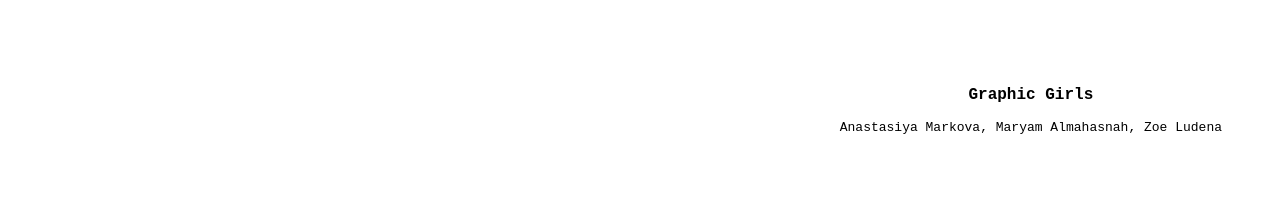
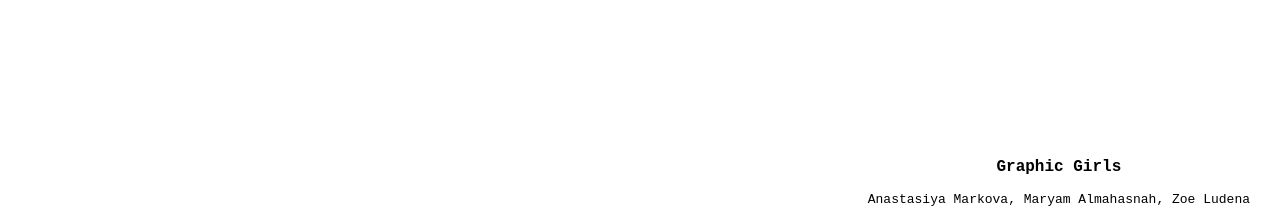
Before and after one commit to zoeludena/dsc106-Interactive-Income, a SvelteKit app: page / in a window 1280 px wide. Shown: the part 580-797 px from the top of the page. Built offline with nearby package versions, Linux system fonts and the light colour scheme; no server answers; a web font is replaced by a local one.

Commit message:
Trying to make it stay bottom right

```diff
--- a/src/App.svelte
+++ b/src/App.svelte
@@ -330,9 +330,10 @@ function drawLine(svg, data, group, width, height) {
   }
 
   .team-info {
-    position: absolute;
-    bottom: -380px;
-    right: 50px;
+    position: fixed;
+    bottom: 0;
+    right: 0;
+    padding-right: 30px;
     /* font-family: 'Times New Roman', Times, serif; Set the font for the team info */
   }
 
```
